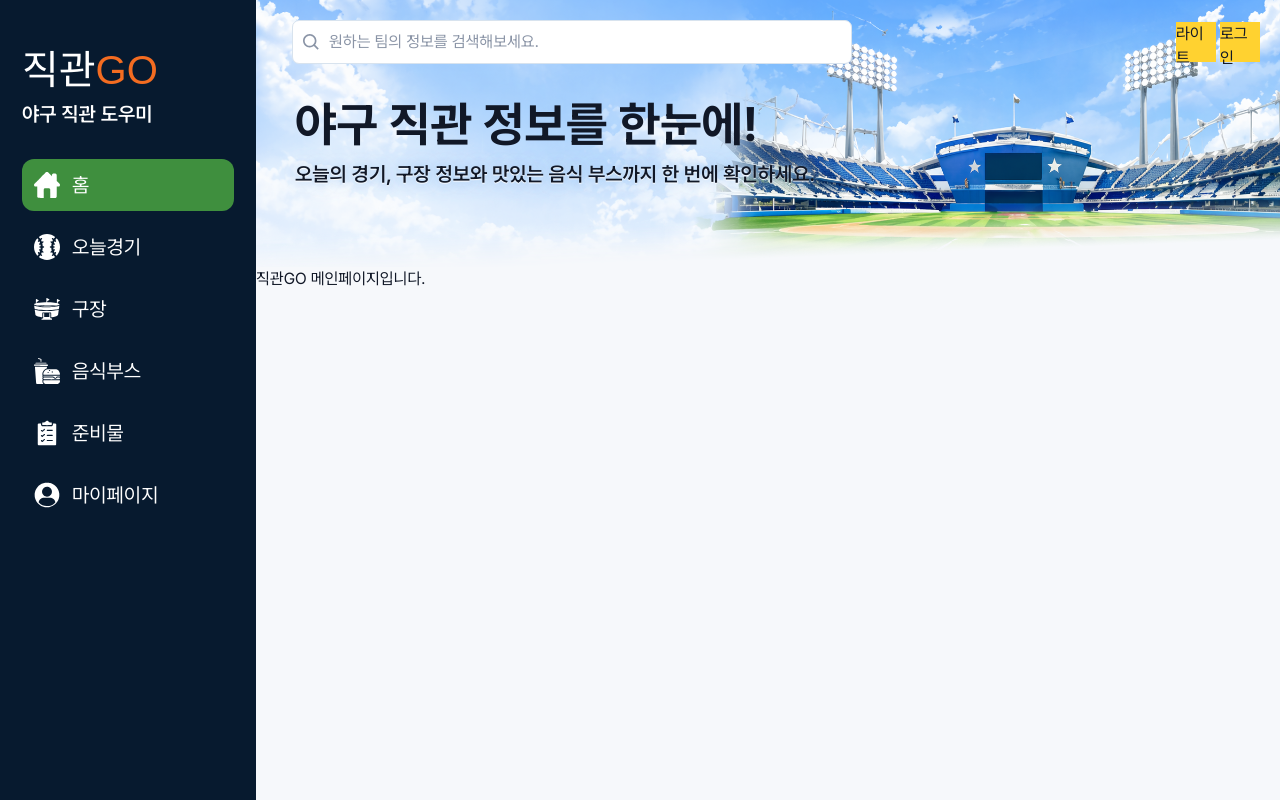
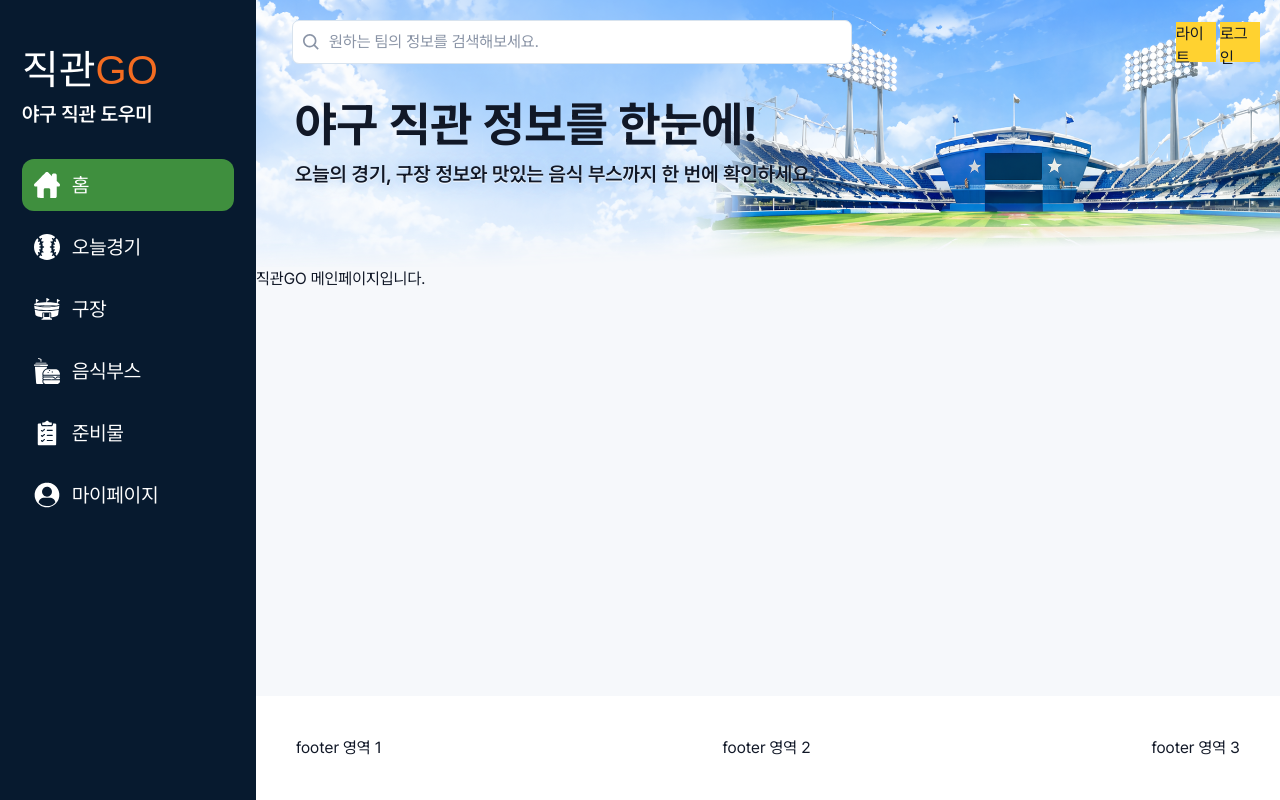
Before and after one commit to hsyo830/cinepick-next, a Next.js app: page / in a window 1280 px wide. Built offline with nearby package versions, Linux system fonts and the light colour scheme; a web font is replaced by a local one.

Commit message:
feat : Footer UI 컴포넌트 구현

```diff
--- a/src/app/(main)/layout.tsx
+++ b/src/app/(main)/layout.tsx
@@ -1,4 +1,5 @@
 import BottomNav from "@/src/components/layout/BottomNav";
+import Footer from "@/src/components/layout/Footer";
 import Header from "@/src/components/layout/Header";
 import SideNav from "@/src/components/layout/SideNav";
 
@@ -6,9 +7,10 @@ export default function MainLayout({ children }: { children: React.ReactNode })
   return (
     <div className="flex min-h-screen">
       <SideNav />
-      <main className="relative min-h-screen w-full pb-17.25 lg:ml-64 lg:pb-0">
+      <main className="relative flex min-h-screen w-full flex-col pb-17.25 lg:ml-64 lg:pb-0">
         <Header />
-        {children}
+        <div className="flex-1">{children}</div>
+        <Footer />
       </main>
       <BottomNav />
     </div>
--- a/src/components/layout/Footer.tsx
+++ b/src/components/layout/Footer.tsx
@@ -0,0 +1,11 @@
+const Footer = () => {
+  return (
+    <footer className="bg-surface mt-auto flex items-center justify-between p-10">
+      <div>footer 영역 1</div>
+      <div>footer 영역 2</div>
+      <div>footer 영역 3</div>
+    </footer>
+  );
+};
+
+export default Footer;
```
